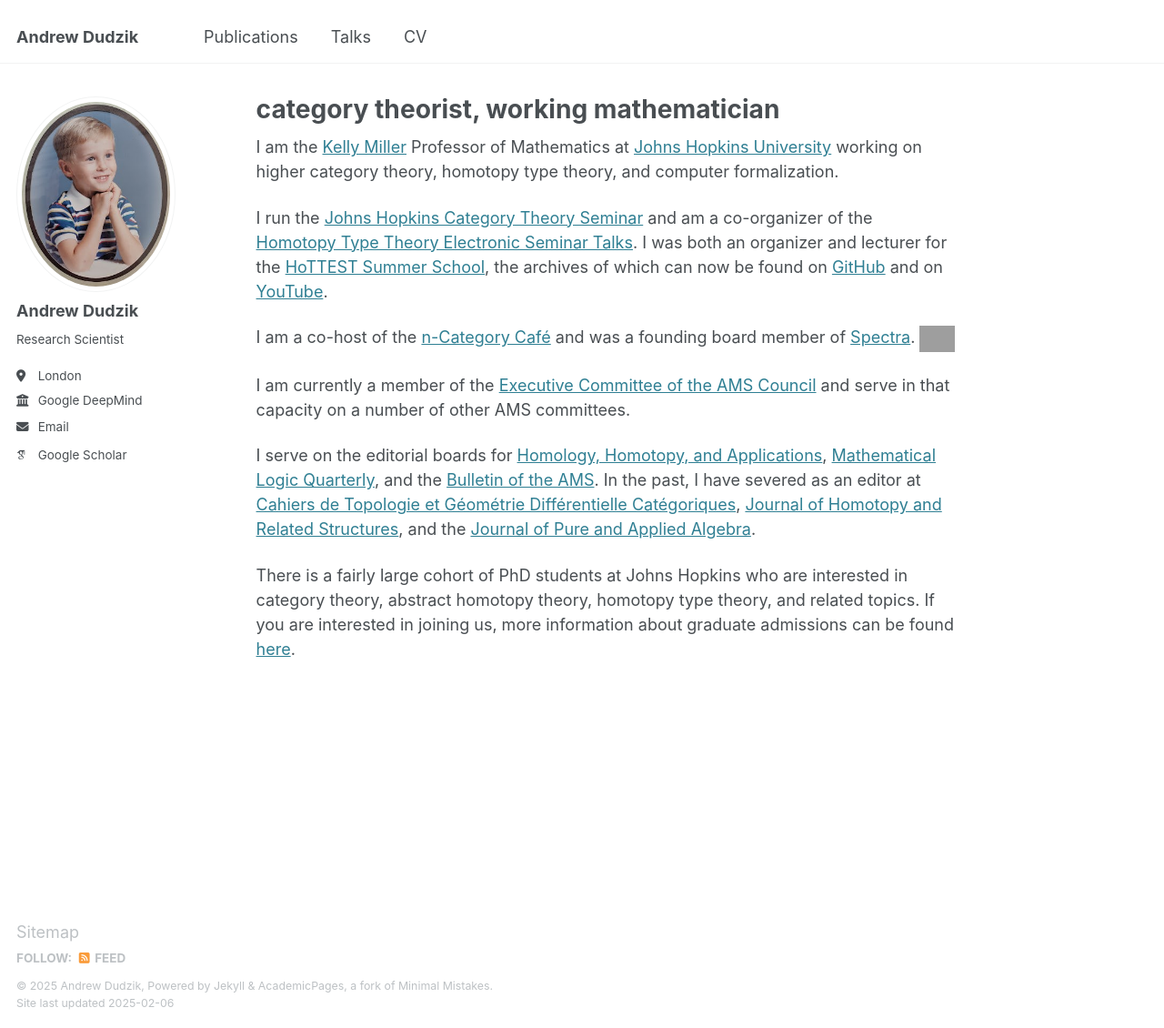
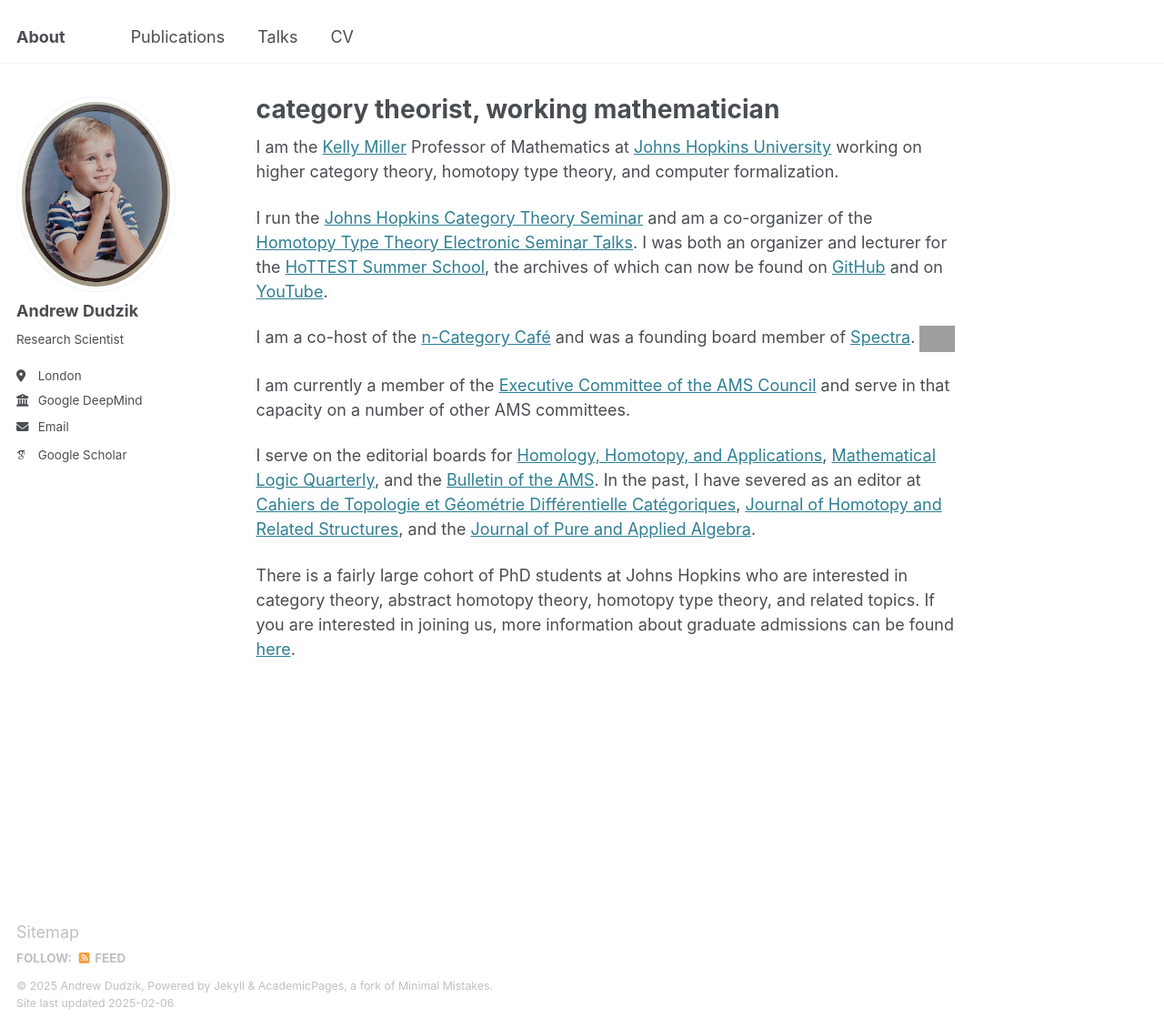
Before and after one commit to mdudzik/mdudzik.github.io, a Jekyll site: the page built from _pages/about.md, in a window 1280 px wide and 1130 px high. Shown: the whole window at 91% size. Built offline with Jekyll 4.4.1, drawn with Linux system fonts in a browser that asks for light colours; some web fonts are replaced; grey boxes are pictures that could not be loaded.

Commit message:
Changed title to About

```diff
--- a/_config.yml
+++ b/_config.yml
@@ -9,7 +9,7 @@
 # Basic Site Settings
 locale                   : "en-US"
 site_theme               : "default"
-title                    : "Andrew Dudzik"
+title                    : "About"
 title_separator          : "-"
 name                     : &name "Andrew Dudzik"
 description              : &description "personal description"
```
